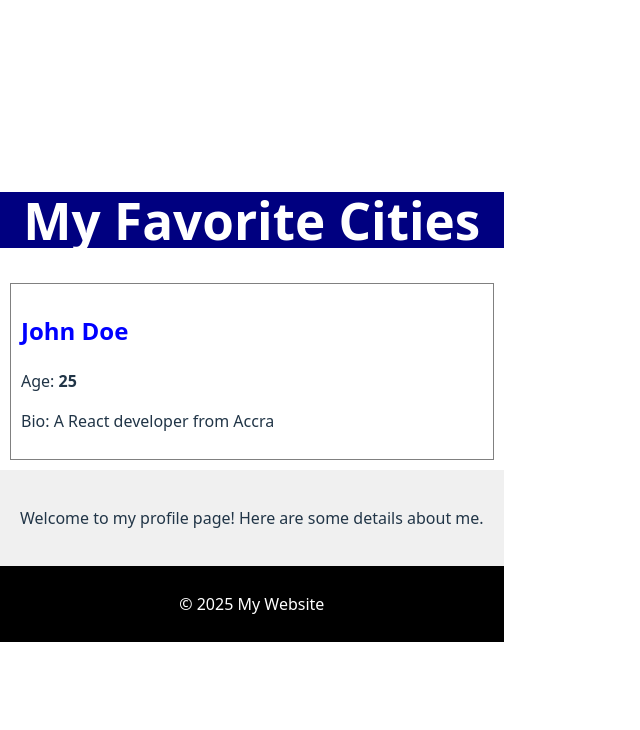
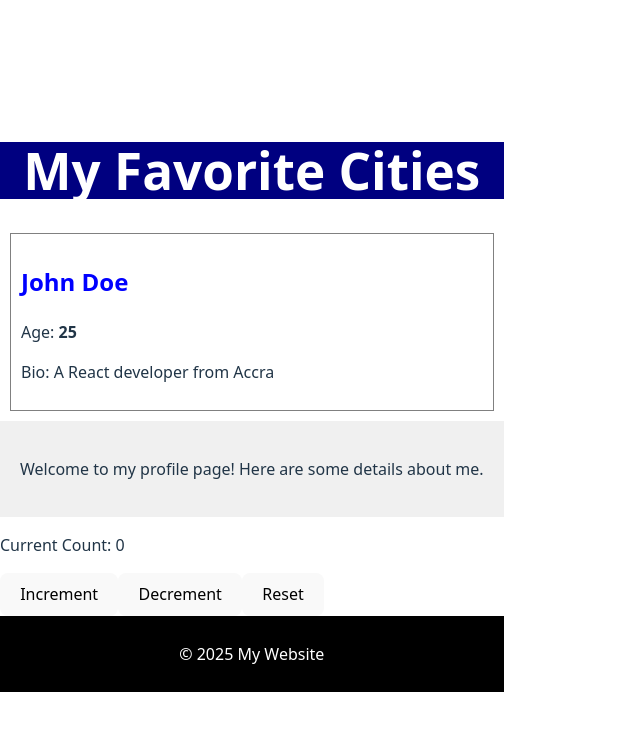
Before and after one commit to beklegal/alx-fe-reactjs, a React (Vite) app in the folder alx-react-app-new/: page / in a window 1280 px wide. Shown: the top 730 px of the page, without its empty margins (0-640 px from the left). Built offline with nearby package versions, Linux system fonts and the light colour scheme.

Commit message:
Add Counter component with useState hook and update App.jsx

```diff
--- a/alx-react-app-new/src/App.jsx
+++ b/alx-react-app-new/src/App.jsx
@@ -2,6 +2,7 @@
 import UserProfile from './components/UserProfile';
 import MainContent from './components/MainContent';
 import Footer from './components/Footer';
+import Counter from './components/Counter';
 
 function App() {
   return (
@@ -9,6 +10,7 @@
       <Header />
       <UserProfile name="John Doe" age={25} bio="A React developer from Accra" />
       <MainContent />
+      <Counter />
       <Footer />
     </div>
   );
--- /dev/null
+++ b/alx-react-app-new/src/components/Counter.jsx
@@ -0,0 +1,16 @@
+import { useState } from 'react';
+
+function Counter() {
+  const [count, setCount] = useState(0);
+
+  return (
+    <div>
+      <p>Current Count: {count}</p>
+      <button onClick={() => setCount(count + 1)}>Increment</button>
+      <button onClick={() => setCount(count - 1)}>Decrement</button>
+      <button onClick={() => setCount(0)}>Reset</button>
+    </div>
+  );
+}
+
+export default Counter;
```
